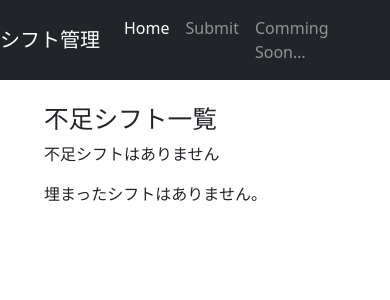
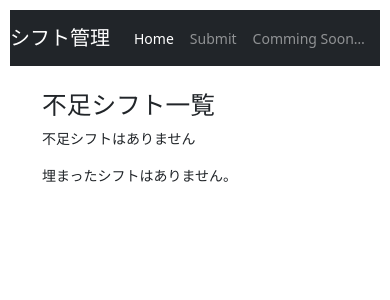
Before and after one commit to yusyu26/shiftmanager, a Django app: page / in a window 390 px wide. Shown: the top 300 px of the page. Run offline with Django 5.2, Linux system fonts and the light colour scheme; data that the repository does not hold is empty; some libraries are stand-ins or nearby versions.

Commit message:
レスポンシブ対応

```diff
--- a/shifts/templates/shifts/base.html
+++ b/shifts/templates/shifts/base.html
@@ -3,9 +3,7 @@
     <head>
         <link rel="stylesheet" href="https://maxcdn.bootstrapcdn.com/bootstrap/4.0.0/css/bootstrap.min.css" integrity="sha384-Gn5384xqQ1aoWXA+058RXPxPg6fy4IWvTNh0E263XmFcJlSAwiGgFAW/dAiS6JXm" crossorigin="anonymous">
         <link href="https://cdn.jsdelivr.net/npm/bootstrap@5.3.0-alpha1/dist/css/bootstrap.min.css" rel="stylesheet" integrity="sha384-KyZXEJv+Q8v8s2XFE3Ycdixt5vbmGc1l2Y0/6T15N4eD6ymv5PSp14KT8jNxM4Hg" crossorigin="anonymous">
-        <script src="https://code.jquery.com/jquery-3.2.1.slim.min.js" integrity="sha384-KJ3o2DKtIkvYIK3UENzmM7KCkRr/rE9/Qpg6aAZGJwFDMVNA/GpGFF93hXpG5KkN" crossorigin="anonymous"></script>
-        <script src="https://cdnjs.cloudflare.com/ajax/libs/popper.js/1.12.9/umd/popper.min.js" integrity="sha384-ApNbgh9B+Y1QKtv3Rn7W3mgPxhU9K/ScQsAP7hUibX39j7fakFPskvXusvfa0b4Q" crossorigin="anonymous"></script>
-        <script src="https://maxcdn.bootstrapcdn.com/bootstrap/4.0.0/js/bootstrap.min.js" integrity="sha384-JZR6Spejh4U02d8jOt6vLEHfe/JQGiRRSQQxSfFWpi1MquVdAyjUar5+76PVCmYl" crossorigin="anonymous"></script>
+        <meta name="viewport" content="width=device-width, initial-scale=1.0">
         <style>
             /* サイドバーの固定 */
             #wrapper {
@@ -30,14 +28,19 @@
 
             /* レスポンシブ対応 */
             @media (max-width: 768px) {
-              #sidebar {
-                display: none;
-              }
-              #page-content-wrapper {
-                margin-left: 0;
-              }
-            }
+                body {
+                    font-size: 14px;
+                    padding: 10px;
+                }
 
+                .container {
+                    width: 100%;
+                    padding: 0;
+                }
+
+                .navbar {
+                    font-size: 14px; /* ナビゲーションバーの文字サイズを調整 */
+                }            }
             .custom-alert {
                 background-color: #EDEDED;
                 color: #2C2C2C;
```
